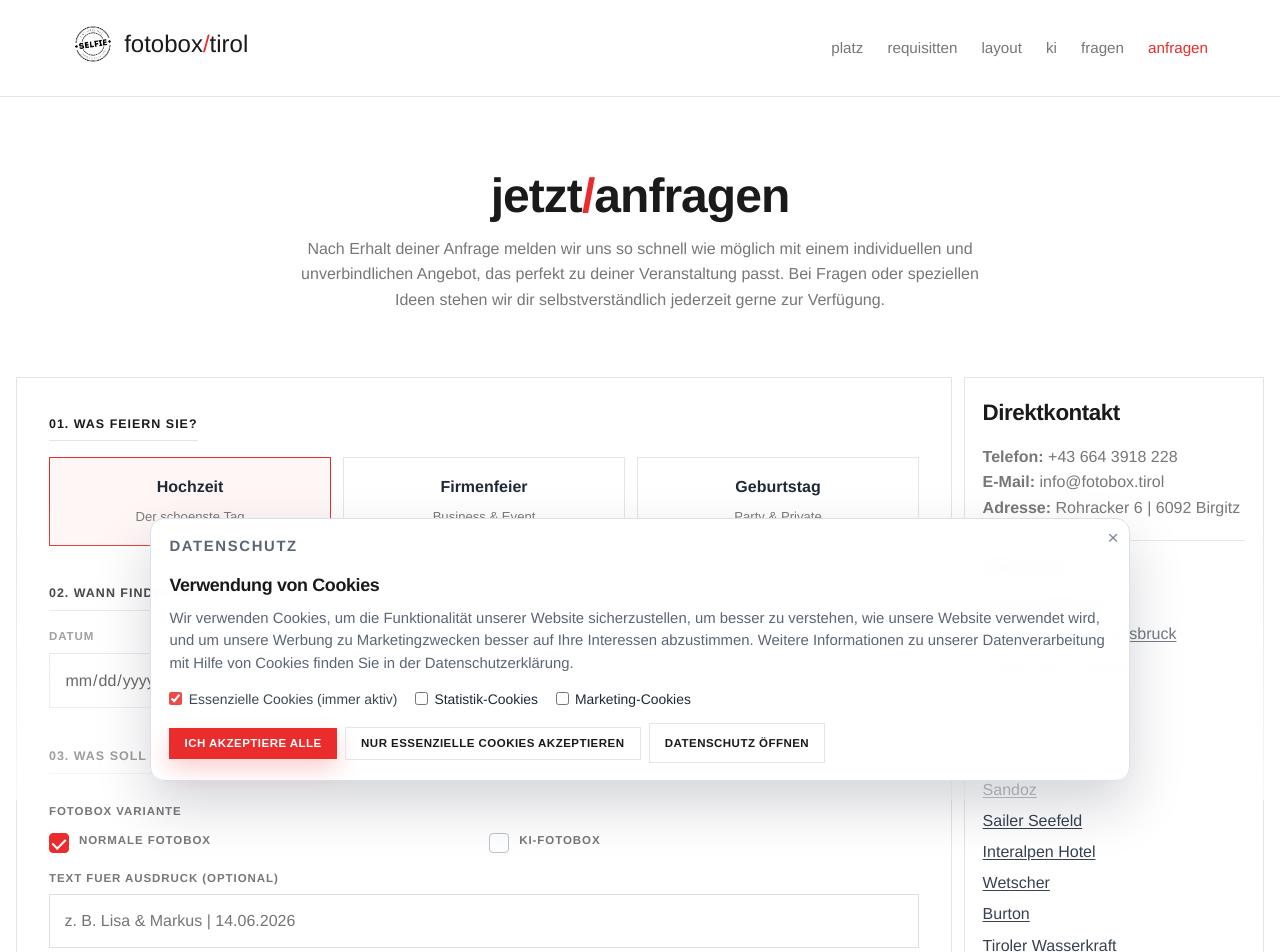
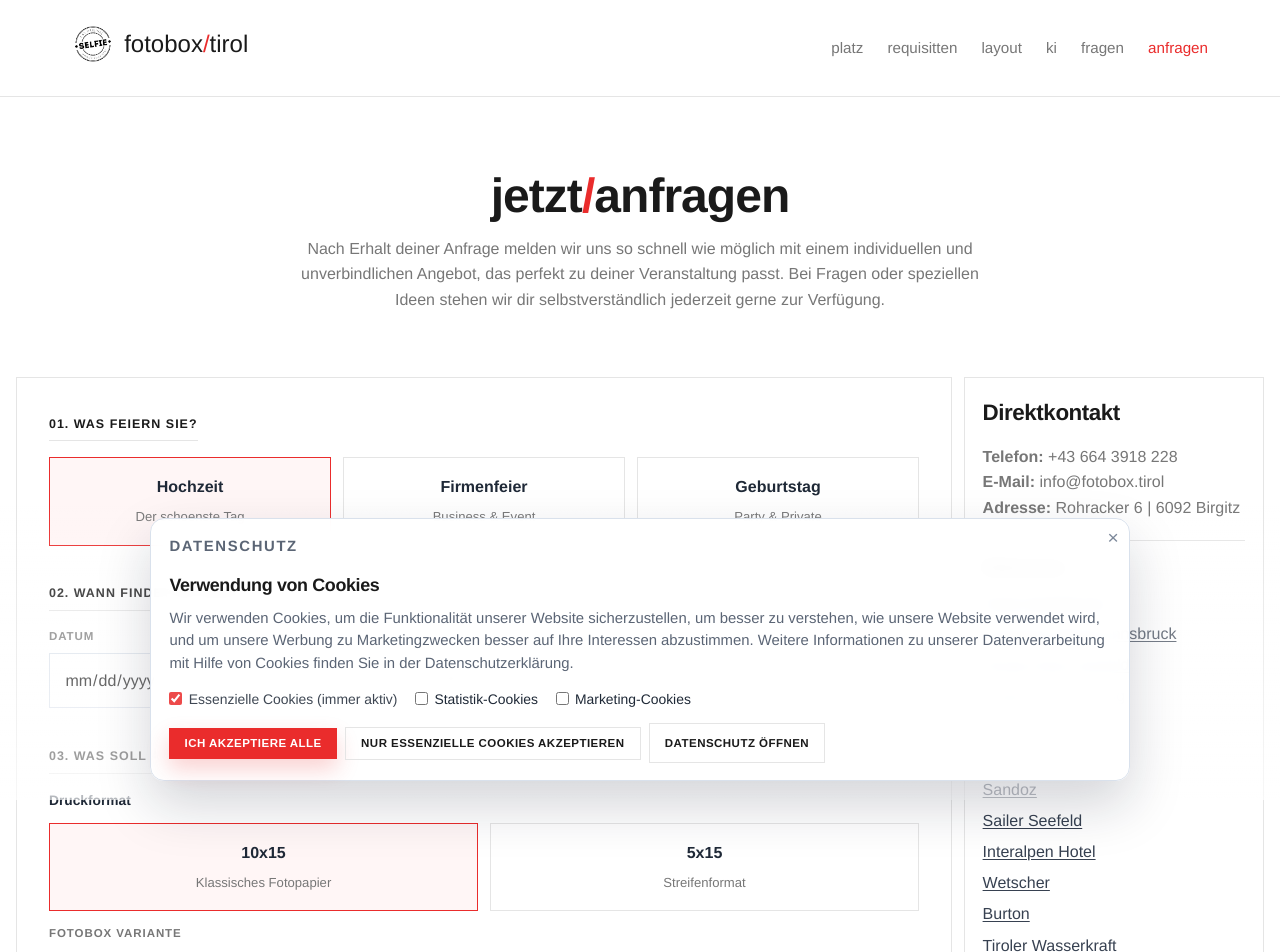
Before and after one commit to Blitzi9188/fotobox.tirol, a Next.js app: page /kontakt in a window 1280 px wide. Shown: the top 952 px of the page. Built offline with nearby package versions, Linux system fonts and the light colour scheme.

Commit message:
Restore print format choice in inquiry form

```diff
--- a/src/components/site/BookingInquiryForm.tsx
+++ b/src/components/site/BookingInquiryForm.tsx
@@ -16,6 +16,11 @@ const BOX_TYPE_OPTIONS = [
   { id: "ki", label: "KI-Fotobox", desc: "" }
 ];
 
+const PRINT_FORMAT_OPTIONS = [
+  { label: "10x15", desc: "Klassisches Fotopapier" },
+  { label: "5x15", desc: "Streifenformat" }
+];
+
 export default function BookingInquiryForm({
   plans = [],
   initialPackage,
@@ -30,6 +35,10 @@ export default function BookingInquiryForm({
     [plans]
   );
   const eventOptions = inquiry.eventOptions && inquiry.eventOptions.length > 0 ? inquiry.eventOptions : EVENT_TYPES;
+  const printFormatOptions =
+    inquiry.printFormatOptions && inquiry.printFormatOptions.length > 0
+      ? inquiry.printFormatOptions
+      : PRINT_FORMAT_OPTIONS;
   const boxTypeOptionsRaw = inquiry.boxTypeOptions && inquiry.boxTypeOptions.length > 0 ? inquiry.boxTypeOptions : BOX_TYPE_OPTIONS;
   const boxTypeOptions = boxTypeOptionsRaw.map((option) => {
     if ((option.label || "").toLowerCase().includes("ki")) {
@@ -40,6 +49,7 @@ export default function BookingInquiryForm({
 
   const [status, setStatus] = useState("");
   const [selectedEvent, setSelectedEvent] = useState(eventOptions[0]?.label || EVENT_TYPES[0].label);
+  const [selectedPrintFormat, setSelectedPrintFormat] = useState(printFormatOptions[0]?.label || PRINT_FORMAT_OPTIONS[0].label);
   const [selectedPackage, setSelectedPackage] = useState(initialPackage || safePlans[0]?.name || "");
   const [selectedBoxType, setSelectedBoxType] = useState(boxTypeOptions[0]?.label || BOX_TYPE_OPTIONS[0].label);
 
@@ -62,7 +72,7 @@ export default function BookingInquiryForm({
       eventType,
       location,
       boxType,
-      printFormat: "",
+      printFormat: String(formData.get("printFormat") || "").trim(),
       printText,
       message: messageRaw
     };
@@ -82,6 +92,7 @@ export default function BookingInquiryForm({
     if (response.ok) {
       event.currentTarget.reset();
       setSelectedEvent(eventOptions[0]?.label || EVENT_TYPES[0].label);
+      setSelectedPrintFormat(printFormatOptions[0]?.label || PRINT_FORMAT_OPTIONS[0].label);
       setSelectedPackage(initialPackage || safePlans[0]?.name || "");
       setSelectedBoxType(boxTypeOptions[0]?.label || BOX_TYPE_OPTIONS[0].label);
       window.location.assign("/danke");
@@ -124,6 +135,21 @@ export default function BookingInquiryForm({
 
       <div className="inquiry-form-section">
         <span className="inquiry-section-title">{inquiry.printSectionTitle}</span>
+        <span className="inquiry-field-label">{inquiry.printFormatLabel || "Druckformat"}</span>
+        <input type="hidden" name="printFormat" value={selectedPrintFormat} />
+        <div className={`inquiry-options-grid ${printFormatOptions.length === 2 ? "inquiry-options-grid-2" : ""}`}>
+          {printFormatOptions.map((option, index) => (
+            <button
+              key={`${option.label}-${index}`}
+              type="button"
+              className={`inquiry-option ${selectedPrintFormat === option.label ? "selected" : ""}`}
+              onClick={() => setSelectedPrintFormat(option.label)}
+            >
+              <span className="inquiry-option-title">{option.label}</span>
+              <span className="inquiry-option-desc">{option.desc}</span>
+            </button>
+          ))}
+        </div>
         <label className="inquiry-field" style={{ marginTop: "0.8rem" }}>
           <span>{inquiry.boxTypeLabel || "Fotobox Variante"}</span>
           <div className="inquiry-checkbox-group">
```
